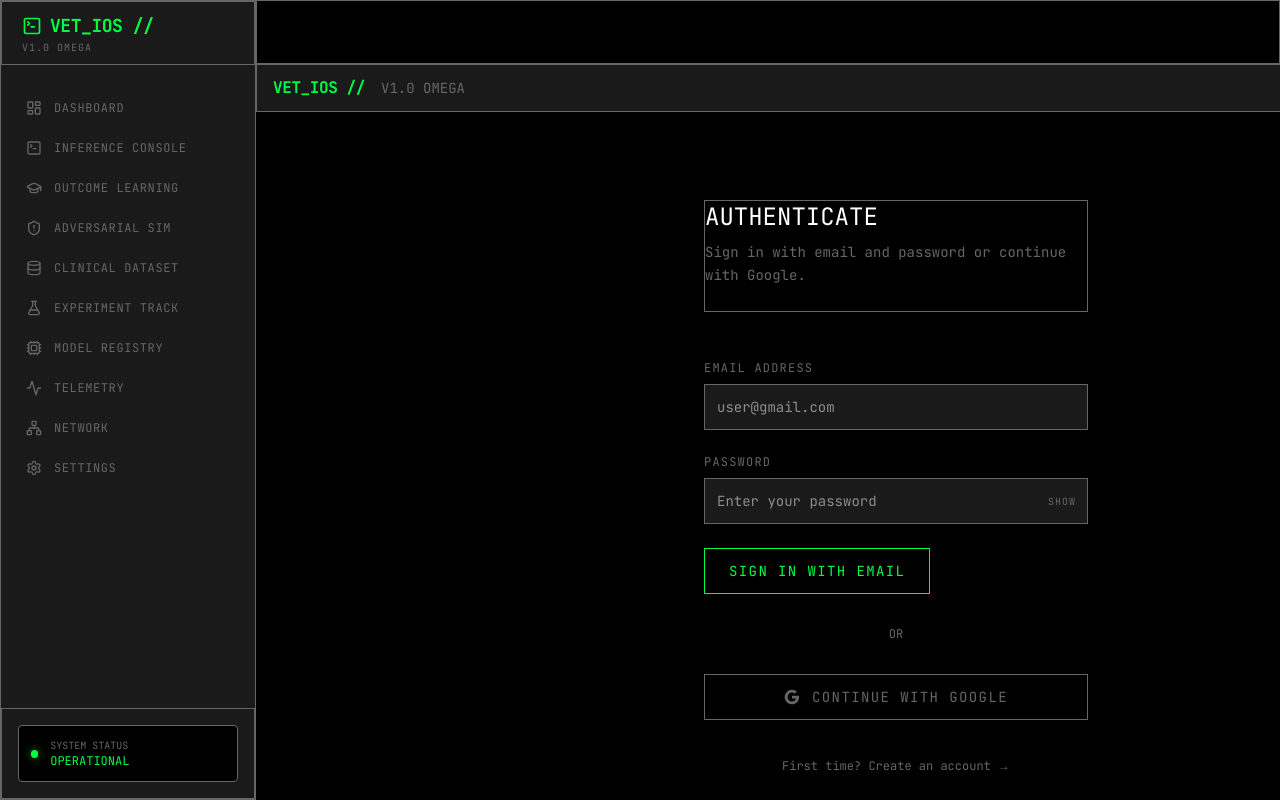
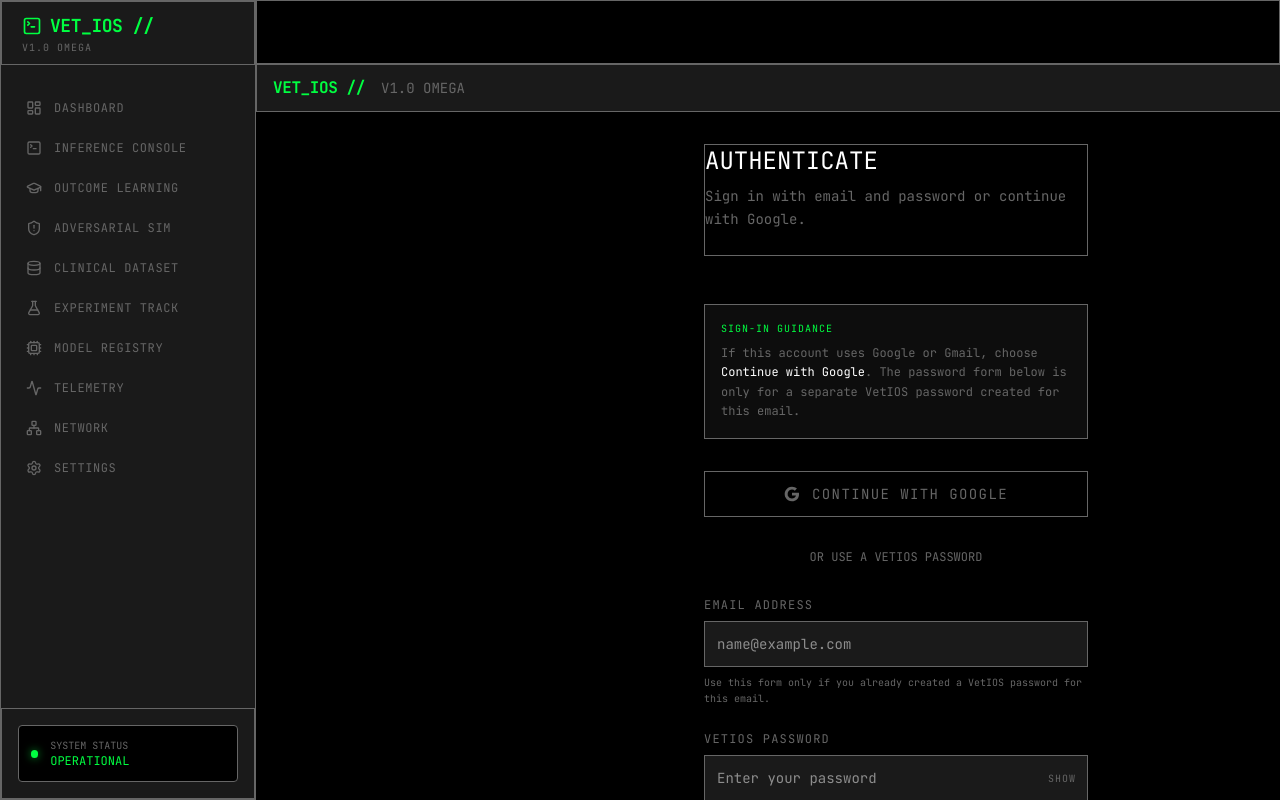
Before and after one commit to Jaybe-123456/VetIOS, a Next.js app in the folder apps/web/: page /login in a window 1280 px wide. Built offline with nearby package versions, Linux system fonts and the light colour scheme; no server answers.

Commit message:
Clarify Google sign-in versus VetIOS passwords

```diff
--- a/apps/web/app/login/page.tsx
+++ b/apps/web/app/login/page.tsx
@@ -3,6 +3,7 @@
 import { useState } from 'react';
 import { useRouter } from 'next/navigation';
 import { getSupabaseBrowser } from '@/lib/supabaseBrowser';
+import { isGoogleMailAddress } from '@/lib/auth/emailProviderHints';
 import {
     TerminalLabel,
     TerminalInput,
@@ -18,6 +19,8 @@ export default function LoginPage() {
     const [showPassword, setShowPassword] = useState(false);
     const [status, setStatus] = useState<'idle' | 'submitting' | 'success' | 'error'>('idle');
     const [errorMessage, setErrorMessage] = useState<string | null>(null);
+    const isGoogleEmail = isGoogleMailAddress(email);
+    const showGooglePasswordWarning = isGoogleEmail && password.trim().length > 0;
 
     async function handleEmailPasswordLogin(e: React.FormEvent) {
         e.preventDefault();
@@ -75,6 +78,36 @@ export default function LoginPage() {
                         </div>
                     ) : (
                         <div className="space-y-8">
+                            <div className="p-4 border border-grid bg-dim/50 space-y-2">
+                                <div className="font-mono text-[10px] uppercase tracking-widest text-accent">
+                                    Sign-In Guidance
+                                </div>
+                                <p className="font-mono text-xs text-muted leading-relaxed">
+                                    If this account uses Google or Gmail, choose <span className="text-foreground">Continue with Google</span>.
+                                    The password form below is only for a separate VetIOS password created for this email.
+                                </p>
+                            </div>
+
+                            <button
+                                type="button"
+                                onClick={handleGoogleOAuth}
+                                className="w-full font-mono text-sm uppercase tracking-widest px-6 py-3 border border-muted text-muted hover:border-foreground hover:text-foreground transition-colors flex items-center justify-center gap-3"
+                            >
+                                <svg className="w-4 h-4" viewBox="0 0 24 24" fill="currentColor">
+                                    <path d="M22.56 12.25c0-.78-.07-1.53-.2-2.25H12v4.26h5.92a5.06 5.06 0 0 1-2.2 3.32v2.77h3.57c2.08-1.92 3.28-4.74 3.28-8.1z" />
+                                    <path d="M12 23c2.97 0 5.46-.98 7.28-2.66l-3.57-2.77c-.98.66-2.23 1.06-3.71 1.06-2.86 0-5.29-1.93-6.16-4.53H2.18v2.84C3.99 20.53 7.7 23 12 23z" />
+                                    <path d="M5.84 14.09c-.22-.66-.35-1.36-.35-2.09s.13-1.43.35-2.09V7.07H2.18C1.43 8.55 1 10.22 1 12s.43 3.45 1.18 4.93l2.85-2.22.81-.62z" />
+                                    <path d="M12 5.38c1.62 0 3.06.56 4.21 1.64l3.15-3.15C17.45 2.09 14.97 1 12 1 7.7 1 3.99 3.47 2.18 7.07l3.66 2.84c.87-2.6 3.3-4.53 6.16-4.53z" />
+                                </svg>
+                                Continue with Google
+                            </button>
+
+                            <div className="flex items-center gap-4">
+                                <div className="flex-1 h-px bg-grid" />
+                                <span className="font-mono text-xs text-muted uppercase">or use a VetIOS password</span>
+                                <div className="flex-1 h-px bg-grid" />
+                            </div>
+
                             <form onSubmit={handleEmailPasswordLogin} className="space-y-6">
                                 <div>
                                     <TerminalLabel htmlFor="email">Email Address</TerminalLabel>
@@ -82,16 +115,24 @@ export default function LoginPage() {
                                         id="email"
                                         name="email"
                                         type="email"
-                                        placeholder="user@gmail.com"
+                                        placeholder="name@example.com"
                                         value={email}
                                         onChange={(e) => setEmail(e.target.value)}
                                         autoComplete="email"
                                         required
                                     />
+                                    <p className="mt-2 font-mono text-[10px] text-muted leading-relaxed">
+                                        Use this form only if you already created a VetIOS password for this email.
+                                    </p>
+                                    {isGoogleEmail && (
+                                        <p className="mt-2 font-mono text-[10px] text-accent leading-relaxed">
+                                            Gmail address detected. If you usually sign in through Google, use the Google button above.
+                                        </p>
+                                    )}
                                 </div>
 
                                 <div>
-                                    <TerminalLabel htmlFor="password">Password</TerminalLabel>
+                                    <TerminalLabel htmlFor="password">VetIOS Password</TerminalLabel>
                                     <div className="relative">
                                         <TerminalInput
                                             id="password"
@@ -113,10 +154,15 @@ export default function LoginPage() {
                                             {showPassword ? 'Hide' : 'Show'}
                                         </button>
                                     </div>
+                                    {showGooglePasswordWarning && (
+                                        <div className="mt-2 p-3 border border-danger text-danger font-mono text-[10px] leading-relaxed">
+                                            Stop if this is your Google password. Google accounts should use <span className="text-foreground">Continue with Google</span>, not the VetIOS password form.
+                                        </div>
+                                    )}
                                 </div>
 
                                 <TerminalButton type="submit" disabled={status === 'submitting'}>
-                                    {status === 'submitting' ? 'SIGNING IN...' : 'SIGN IN WITH EMAIL'}
+                                    {status === 'submitting' ? 'SIGNING IN...' : 'SIGN IN WITH VETIOS PASSWORD'}
                                 </TerminalButton>
 
                                 {status === 'error' && errorMessage && (
@@ -125,25 +171,6 @@ export default function LoginPage() {
                                     </div>
                                 )}
                             </form>
-
-                            <div className="flex items-center gap-4">
-                                <div className="flex-1 h-px bg-grid" />
-                                <span className="font-mono text-xs text-muted uppercase">or</span>
-                                <div className="flex-1 h-px bg-grid" />
-                            </div>
-
-                            <button
-                                onClick={handleGoogleOAuth}
-                                className="w-full font-mono text-sm uppercase tracking-widest px-6 py-3 border border-muted text-muted hover:border-foreground hover:text-foreground transition-colors flex items-center justify-center gap-3"
-                            >
-                                <svg className="w-4 h-4" viewBox="0 0 24 24" fill="currentColor">
-                                    <path d="M22.56 12.25c0-.78-.07-1.53-.2-2.25H12v4.26h5.92a5.06 5.06 0 0 1-2.2 3.32v2.77h3.57c2.08-1.92 3.28-4.74 3.28-8.1z" />
-                                    <path d="M12 23c2.97 0 5.46-.98 7.28-2.66l-3.57-2.77c-.98.66-2.23 1.06-3.71 1.06-2.86 0-5.29-1.93-6.16-4.53H2.18v2.84C3.99 20.53 7.7 23 12 23z" />
-                                    <path d="M5.84 14.09c-.22-.66-.35-1.36-.35-2.09s.13-1.43.35-2.09V7.07H2.18C1.43 8.55 1 10.22 1 12s.43 3.45 1.18 4.93l2.85-2.22.81-.62z" />
-                                    <path d="M12 5.38c1.62 0 3.06.56 4.21 1.64l3.15-3.15C17.45 2.09 14.97 1 12 1 7.7 1 3.99 3.47 2.18 7.07l3.66 2.84c.87-2.6 3.3-4.53 6.16-4.53z" />
-                                </svg>
-                                Continue with Google
-                            </button>
 
                             <div className="text-center">
                                 <a href="/signup" className="font-mono text-xs text-muted hover:text-accent transition-colors">
--- a/apps/web/app/signup/page.tsx
+++ b/apps/web/app/signup/page.tsx
@@ -3,6 +3,7 @@
 import { useState } from 'react';
 import { useRouter } from 'next/navigation';
 import { getSupabaseBrowser } from '@/lib/supabaseBrowser';
+import { isGoogleMailAddress } from '@/lib/auth/emailProviderHints';
 import { validatePasswordPolicy } from '@/lib/auth/passwordPolicy';
 import {
     TerminalLabel,
@@ -21,6 +22,8 @@ export default function SignupPage() {
     const [showConfirmPassword, setShowConfirmPassword] = useState(false);
     const [status, setStatus] = useState<'idle' | 'submitting' | 'sent' | 'success' | 'error'>('idle');
     const [errorMessage, setErrorMessage] = useState<string | null>(null);
+    const isGoogleEmail = isGoogleMailAddress(email);
+    const showGooglePasswordWarning = isGoogleEmail && password.trim().length > 0;
 
     async function handleEmailPasswordSignup(e: React.FormEvent) {
         e.preventDefault();
@@ -106,6 +109,36 @@ export default function SignupPage() {
                         </div>
                     ) : (
                         <div className="space-y-8">
+                            <div className="p-4 border border-grid bg-dim/50 space-y-2">
+                                <div className="font-mono text-[10px] uppercase tracking-widest text-accent">
+                                    Account Setup Guidance
+                                </div>
+                                <p className="font-mono text-xs text-muted leading-relaxed">
+                                    Choose <span className="text-foreground">Continue with Google</span> if this account should authenticate through Google or Gmail.
+                                    Use the password form only if you want a separate VetIOS password account.
+                                </p>
+                            </div>
+
+                            <button
+                                type="button"
+                                onClick={handleGoogleOAuth}
+                                className="w-full font-mono text-sm uppercase tracking-widest px-6 py-3 border border-muted text-muted hover:border-foreground hover:text-foreground transition-colors flex items-center justify-center gap-3"
+                            >
+                                <svg className="w-4 h-4" viewBox="0 0 24 24" fill="currentColor">
+                                    <path d="M22.56 12.25c0-.78-.07-1.53-.2-2.25H12v4.26h5.92a5.06 5.06 0 0 1-2.2 3.32v2.77h3.57c2.08-1.92 3.28-4.74 3.28-8.1z" />
+                                    <path d="M12 23c2.97 0 5.46-.98 7.28-2.66l-3.57-2.77c-.98.66-2.23 1.06-3.71 1.06-2.86 0-5.29-1.93-6.16-4.53H2.18v2.84C3.99 20.53 7.7 23 12 23z" />
+                                    <path d="M5.84 14.09c-.22-.66-.35-1.36-.35-2.09s.13-1.43.35-2.09V7.07H2.18C1.43 8.55 1 10.22 1 12s.43 3.45 1.18 4.93l2.85-2.22.81-.62z" />
+                                    <path d="M12 5.38c1.62 0 3.06.56 4.21 1.64l3.15-3.15C17.45 2.09 14.97 1 12 1 7.7 1 3.99 3.47 2.18 7.07l3.66 2.84c.87-2.6 3.3-4.53 6.16-4.53z" />
+                                </svg>
+                                Continue with Google
+                            </button>
+
+                            <div className="flex items-center gap-4">
+                                <div className="flex-1 h-px bg-grid" />
+                                <span className="font-mono text-xs text-muted uppercase">or create a VetIOS password</span>
+                                <div className="flex-1 h-px bg-grid" />
+                            </div>
+
                             <form onSubmit={handleEmailPasswordSignup} className="space-y-6">
                                 <div>
                                     <TerminalLabel htmlFor="email">Email Address</TerminalLabel>
@@ -113,16 +146,24 @@ export default function SignupPage() {
                                         id="email"
                                         name="email"
                                         type="email"
-                                        placeholder="user@gmail.com"
+                                        placeholder="name@example.com"
                                         value={email}
                                         onChange={(e) => setEmail(e.target.value)}
                                         autoComplete="email"
                                         required
                                     />
+                                    <p className="mt-2 font-mono text-[10px] text-muted leading-relaxed">
+                                        This form creates a VetIOS-specific password account for the email you enter.
+                                    </p>
+                                    {isGoogleEmail && (
+                                        <p className="mt-2 font-mono text-[10px] text-accent leading-relaxed">
+                                            Gmail address detected. If you want Google sign-in instead of a separate VetIOS password, use the Google button above.
+                                        </p>
+                                    )}
                                 </div>
 
                                 <div>
-                                    <TerminalLabel htmlFor="password">Password</TerminalLabel>
+                                    <TerminalLabel htmlFor="password">VetIOS Password</TerminalLabel>
                                     <div className="relative">
                                         <TerminalInput
                                             id="password"
@@ -147,6 +188,11 @@ export default function SignupPage() {
                                     <p className="mt-2 font-mono text-[10px] text-muted">
                                         Use 10+ characters with uppercase, lowercase, number, and symbol.
                                     </p>
+                                    {showGooglePasswordWarning && (
+                                        <div className="mt-2 p-3 border border-danger text-danger font-mono text-[10px] leading-relaxed">
+                                            Do not reuse your Google password here. This creates a separate VetIOS password account, not a Google sign-in.
+                                        </div>
+                                    )}
                                 </div>
 
                                 <div>
@@ -175,7 +221,7 @@ export default function SignupPage() {
                                 </div>
 
                                 <TerminalButton type="submit" disabled={status === 'submitting'}>
-                                    {status === 'submitting' ? 'CREATING ACCOUNT...' : 'SIGN UP WITH EMAIL'}
+                                    {status === 'submitting' ? 'CREATING ACCOUNT...' : 'CREATE VETIOS PASSWORD ACCOUNT'}
                                 </TerminalButton>
 
                                 {status === 'error' && errorMessage && (
@@ -184,25 +230,6 @@ export default function SignupPage() {
                                     </div>
                                 )}
                             </form>
-
-                            <div className="flex items-center gap-4">
-                                <div className="flex-1 h-px bg-grid" />
-                                <span className="font-mono text-xs text-muted uppercase">or</span>
-                                <div className="flex-1 h-px bg-grid" />
-                            </div>
-
-                            <button
-                                onClick={handleGoogleOAuth}
-                                className="w-full font-mono text-sm uppercase tracking-widest px-6 py-3 border border-muted text-muted hover:border-foreground hover:text-foreground transition-colors flex items-center justify-center gap-3"
-                            >
-                                <svg className="w-4 h-4" viewBox="0 0 24 24" fill="currentColor">
-                                    <path d="M22.56 12.25c0-.78-.07-1.53-.2-2.25H12v4.26h5.92a5.06 5.06 0 0 1-2.2 3.32v2.77h3.57c2.08-1.92 3.28-4.74 3.28-8.1z" />
-                                    <path d="M12 23c2.97 0 5.46-.98 7.28-2.66l-3.57-2.77c-.98.66-2.23 1.06-3.71 1.06-2.86 0-5.29-1.93-6.16-4.53H2.18v2.84C3.99 20.53 7.7 23 12 23z" />
-                                    <path d="M5.84 14.09c-.22-.66-.35-1.36-.35-2.09s.13-1.43.35-2.09V7.07H2.18C1.43 8.55 1 10.22 1 12s.43 3.45 1.18 4.93l2.85-2.22.81-.62z" />
-                                    <path d="M12 5.38c1.62 0 3.06.56 4.21 1.64l3.15-3.15C17.45 2.09 14.97 1 12 1 7.7 1 3.99 3.47 2.18 7.07l3.66 2.84c.87-2.6 3.3-4.53 6.16-4.53z" />
-                                </svg>
-                                Continue with Google
-                            </button>
 
                             <div className="text-center">
                                 <a href="/login" className="font-mono text-xs text-muted hover:text-accent transition-colors">
--- /dev/null
+++ b/apps/web/lib/auth/emailProviderHints.ts
@@ -0,0 +1,3 @@
+export function isGoogleMailAddress(email: string): boolean {
+    return /@(?:gmail|googlemail)\.com$/i.test(email.trim());
+}
```
